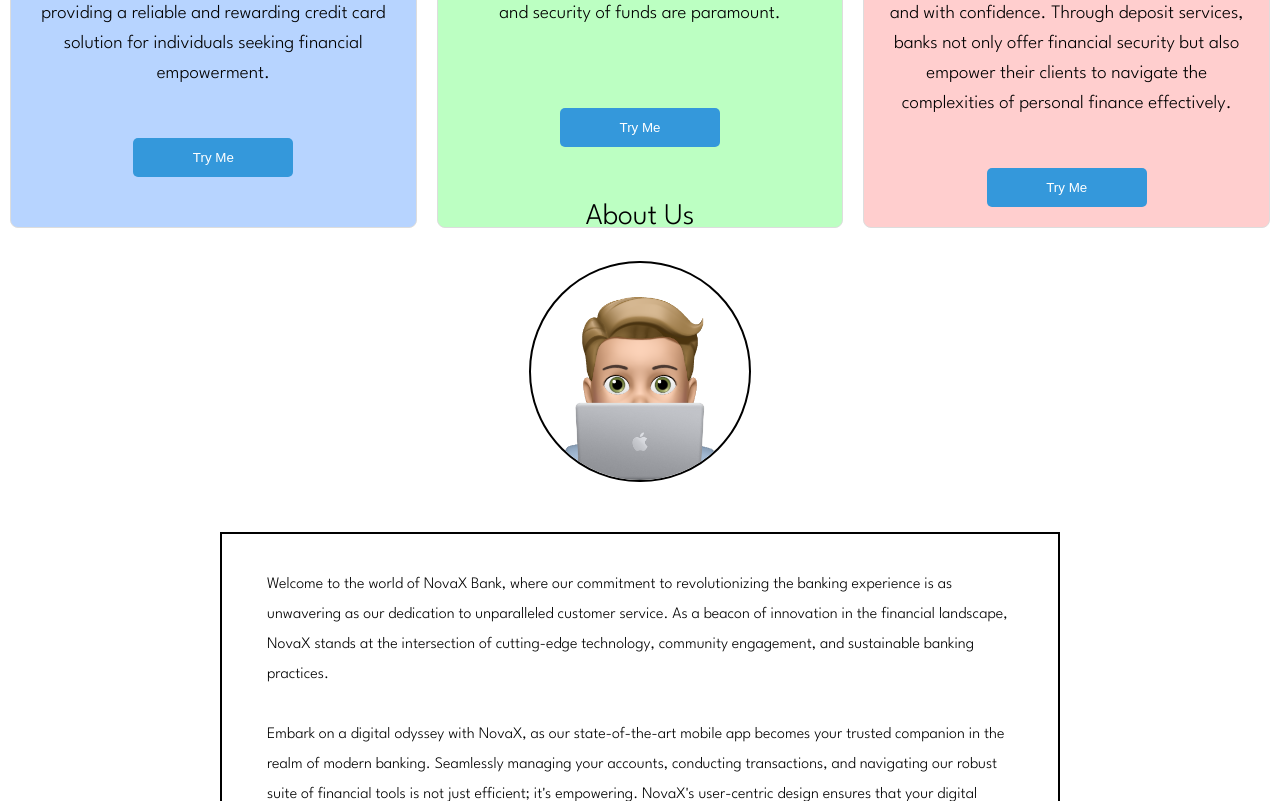
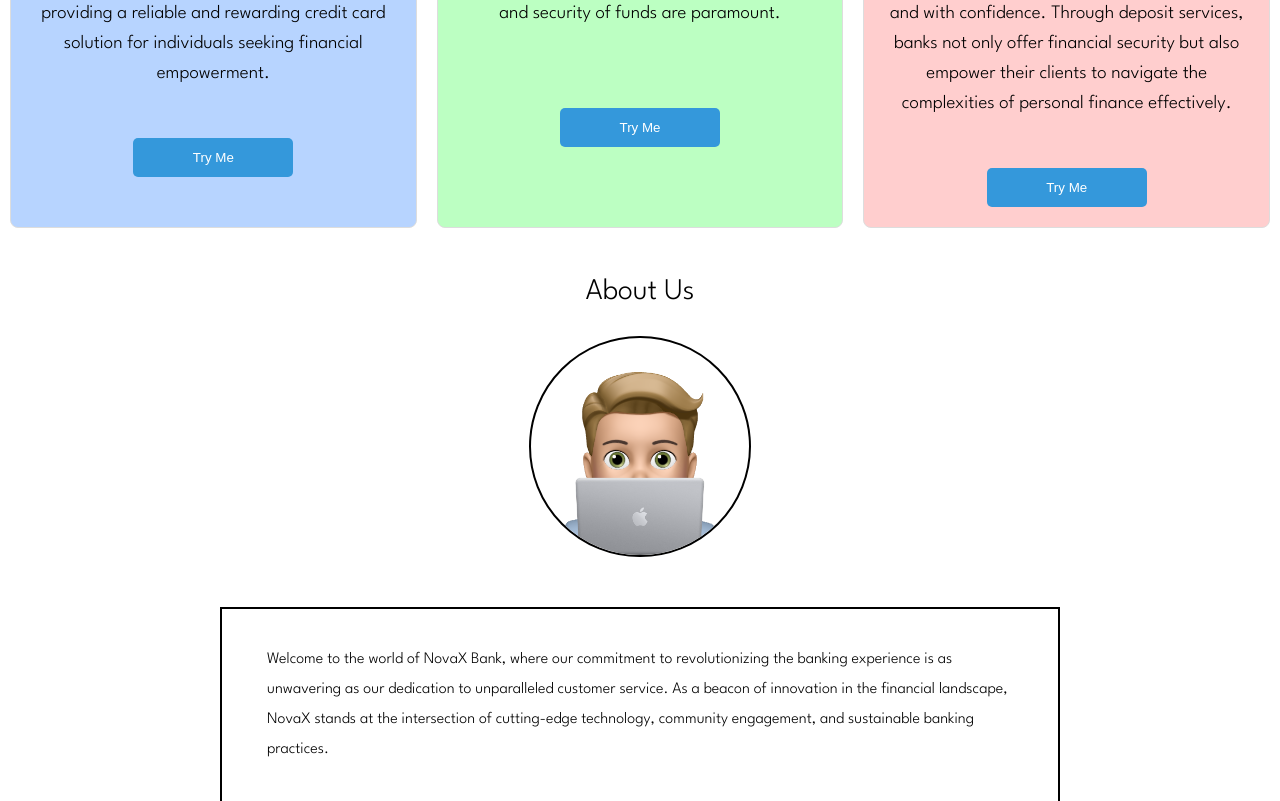
Before and after one commit to mattsel/NovaX-Bank, a Flask app: page / in a window 1280 px wide; the page is wider, and only the part inside the window is pictured. Shown: the part 1596-2397 px from the top of that part. Run offline with Flask 3, Linux system fonts and the light colour scheme.

Commit message:
Changed styling of about for other webpages

```diff
--- a/static/styles.css
+++ b/static/styles.css
@@ -130,7 +130,7 @@
   text-align: center;
   font-size: 30px;
   font-weight: 400;
-  margin-top: 200px;
+  margin-top: 275px;
   margin-bottom: 50px;
 }
 
```
